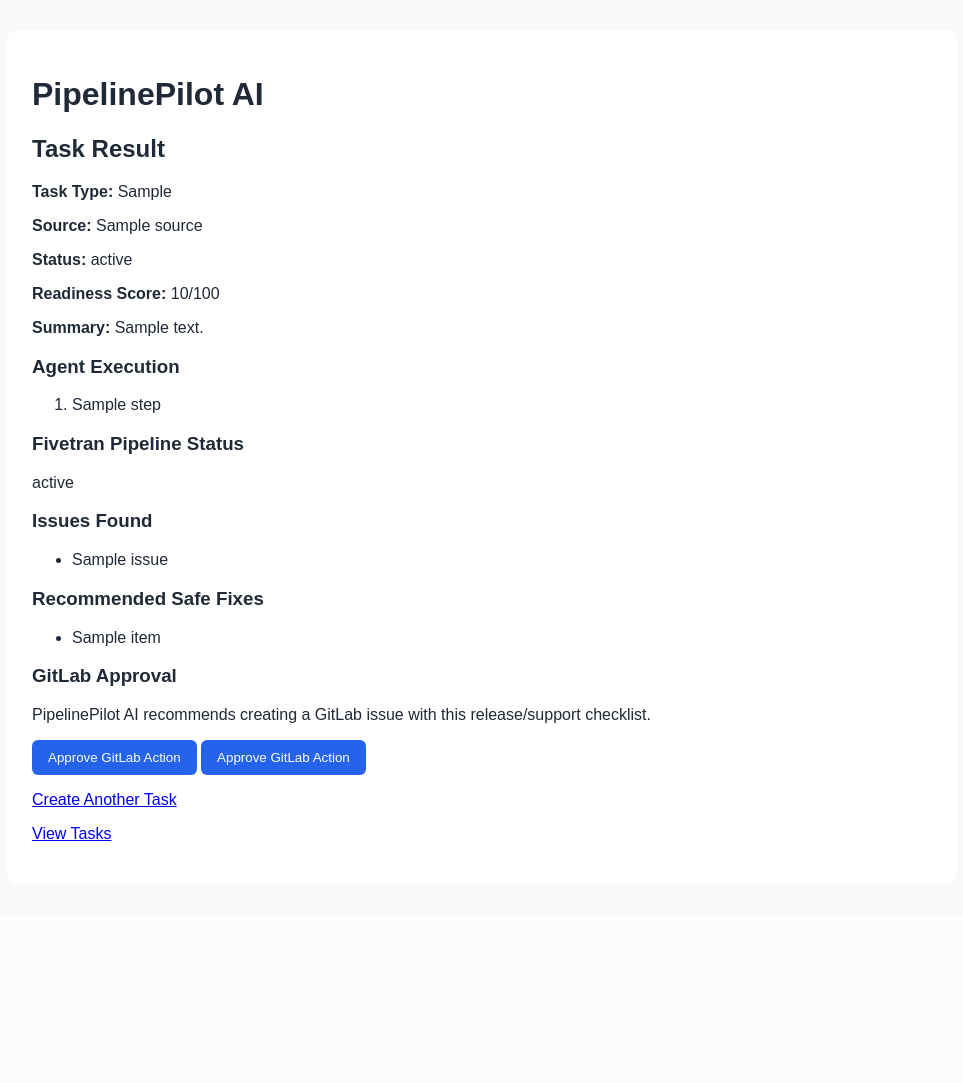
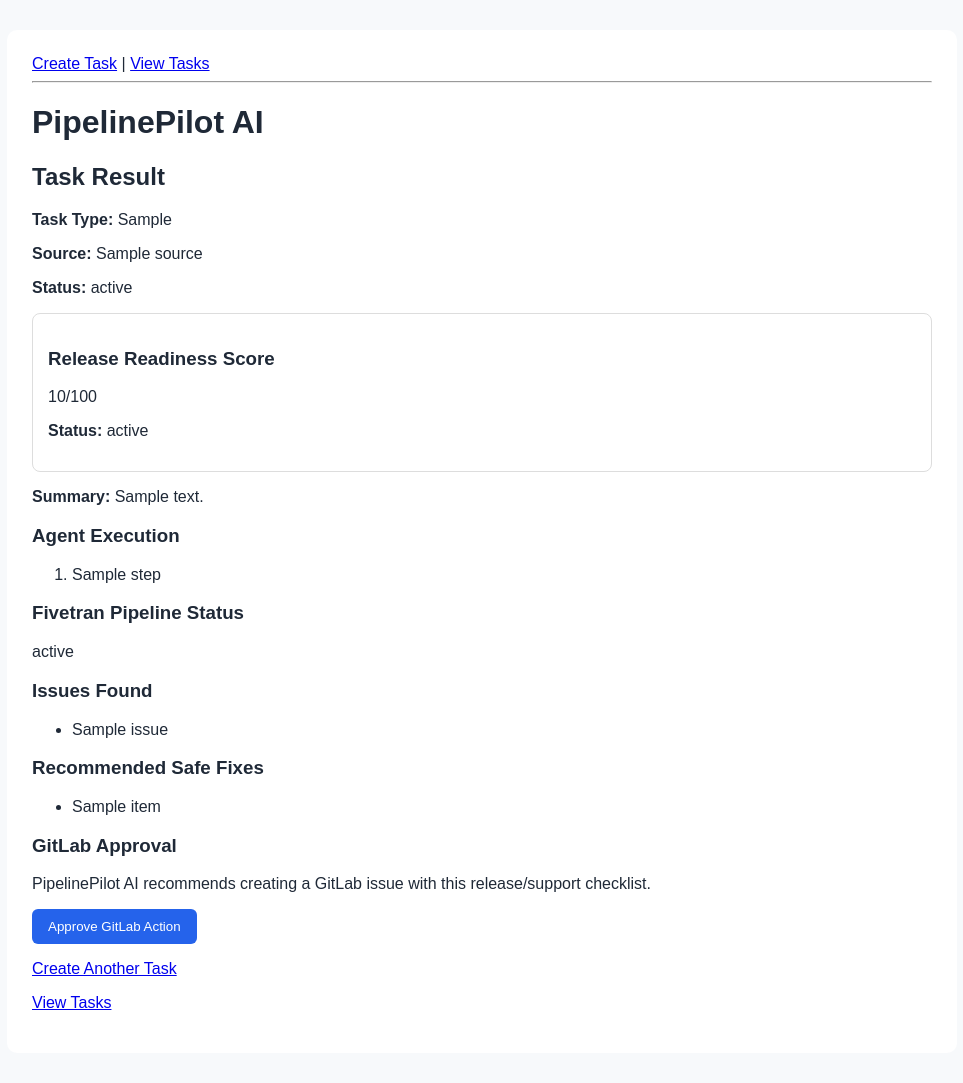
Before and after one commit to vsravya1/pipelinepilot-ai, a Flask app: template templates/result.html in a window 1280 px wide. Shown: the whole page, without its empty margins (158-1121 px from the left). Before the commit the page ends 841 px from the top, so only its background shows below. Run offline with Flask 3, Linux system fonts and the light colour scheme; the template is opened without the code that fills it: most values are stand-ins (such as "Sample title", 1, 10 or a date in 2020).

Commit message:
Update result.html

```diff
--- a/templates/result.html
+++ b/templates/result.html
@@ -6,13 +6,22 @@
 </head>
 <body>
     <div class="container">
+        <nav>
+    <a href="/">Create Task</a> |
+    <a href="/tasks">View Tasks</a>
+</nav>
+<hr>
     <h1>PipelinePilot AI</h1>
     <h2>Task Result</h2>
 
     <p><b>Task Type:</b> {{ task.task_type }}</p>
     <p><b>Source:</b> {{ task.source }}</p>
     <p><b>Status:</b> {{ task.status }}</p>
-    <p><b>Readiness Score:</b> {{ task.score }}/100</p>
+    <div class="card">
+    <h3>Release Readiness Score</h3>
+    <p class="score">{{ task.score }}/100</p>
+    <p><b>Status:</b> {{ task.status }}</p>
+</div>
     <p><b>Summary:</b> {{ task.summary }}</p>
 
 <h3>Agent Execution</h3>
@@ -43,7 +52,6 @@
 <p>PipelinePilot AI recommends creating a GitLab issue with this release/support checklist.</p>
 <button>Approve GitLab Action</button>
 
-    <button>Approve GitLab Action</button>
 
     <p><a href="/">Create Another Task</a></p>
     <p><a href="/tasks">View Tasks</a></p>
```
